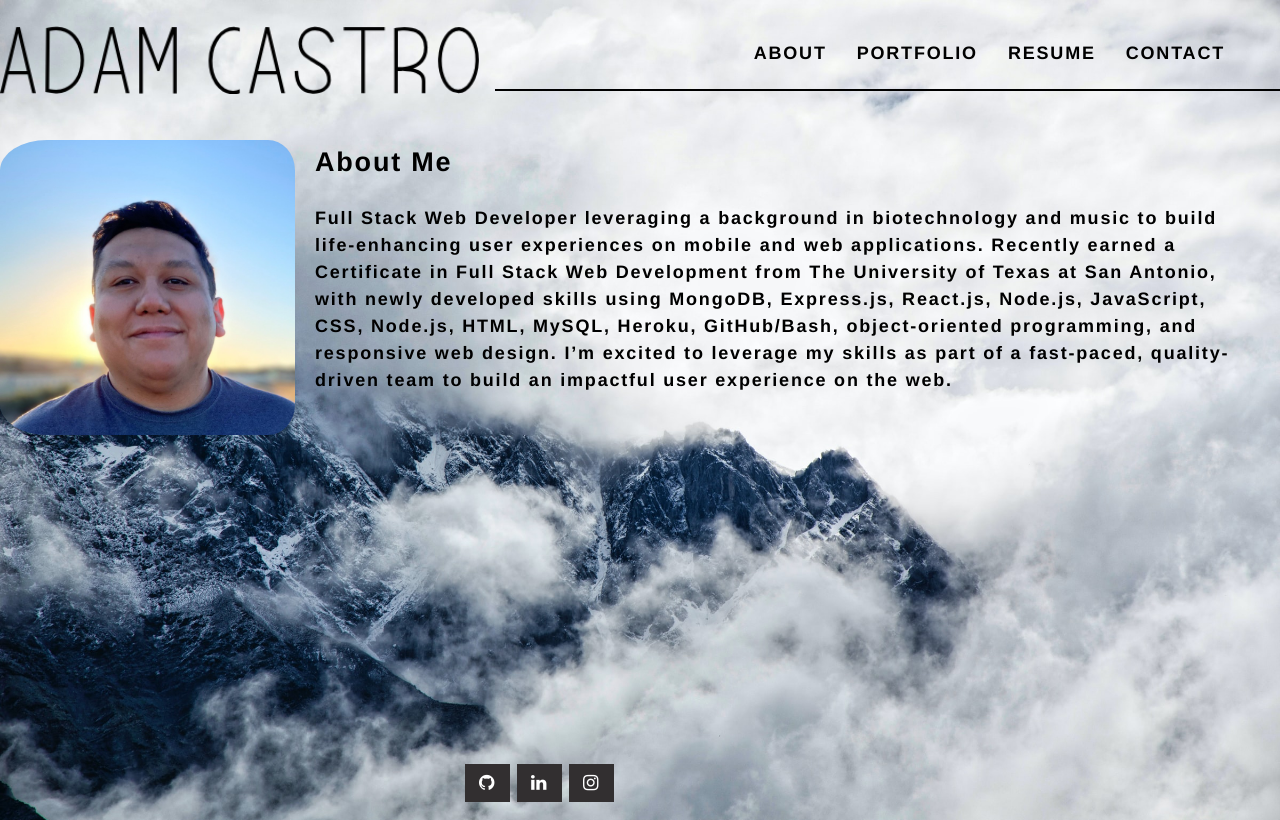
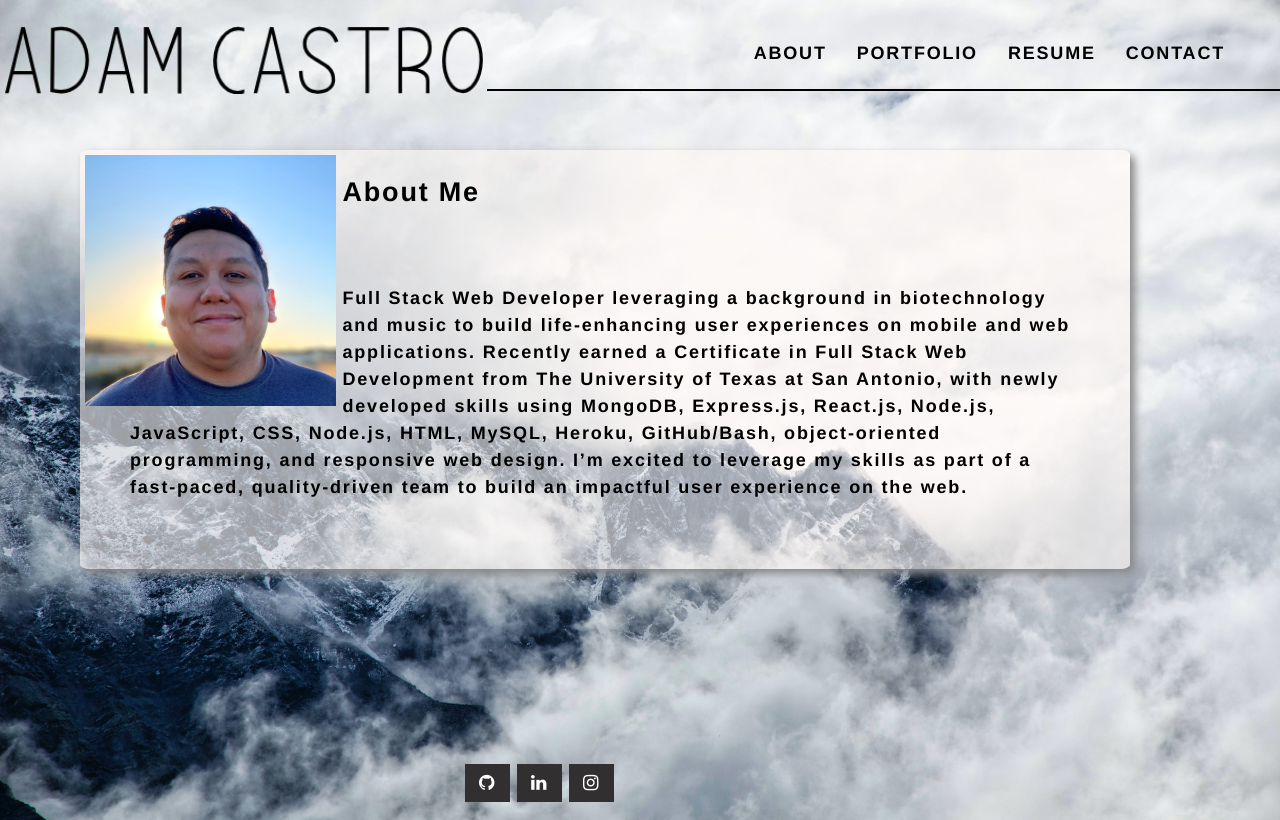
Before and after one commit to avc0021/portfolio-ac, a React (Create React App) app: page /about in a window 1280 px wide. Built offline with nearby package versions, Linux system fonts and the light colour scheme.

Commit message:
about section done

```diff
--- a/src/components/About/index.js
+++ b/src/components/About/index.js
@@ -7,7 +7,7 @@ function About() {
     <section className="my-5" >
 
       <div className="my-2">
-      <img src={coverImage} className="my-2" style={{ width: "25%" }} alt="cover" />
+      <img src={coverImage} className="coverImg" style={{ width: "25%" }} alt="cover" />
       <h1 id="about">About Me</h1>
         <p>
         Full Stack Web Developer leveraging a background in biotechnology and music to build life-enhancing user experiences on mobile and web applications.
--- a/src/components/Header/index.js
+++ b/src/components/Header/index.js
@@ -10,7 +10,7 @@ function Header () {
         <section className="header-top">
           <section className="header-top__logo">
             <a href="/about" className="header-logo">
-            <img src={logo} className="my-2" style={{ width: "105%" }} alt="cover" />
+            <img src={logo} className="my-6" style={{ width: "105%" }} alt="cover" />
             </a>
           </section>
           <section className="header-top__navbar">
--- a/src/index.css
+++ b/src/index.css
@@ -101,6 +101,15 @@ body {
   outline: none;
 }
 
+p {
+  padding: 50px 50px 50px 50px;
+}
+
+img {
+  padding: 5px 7px 5px 5px;
+  float: left;
+}
+
 .footer {
   align-items: center;
   position: absolute;
@@ -111,8 +120,19 @@ body {
 
 .my-2 {
     float: left;
-    padding: 20px 20px 20px 0;
-    border-radius: 15%;
+    padding: 20px 20px 20px 20;
+    border-radius: 1%;
+    background-color:#fff9f69c;
+    box-shadow: 5px 5px 8px #888888;
+
+}
+
+.my-5 {
+
+  margin-bottom: 50px;
+  margin-right: 150px;
+  margin-left: 80px;
+
 }
 
 h4 {
```
